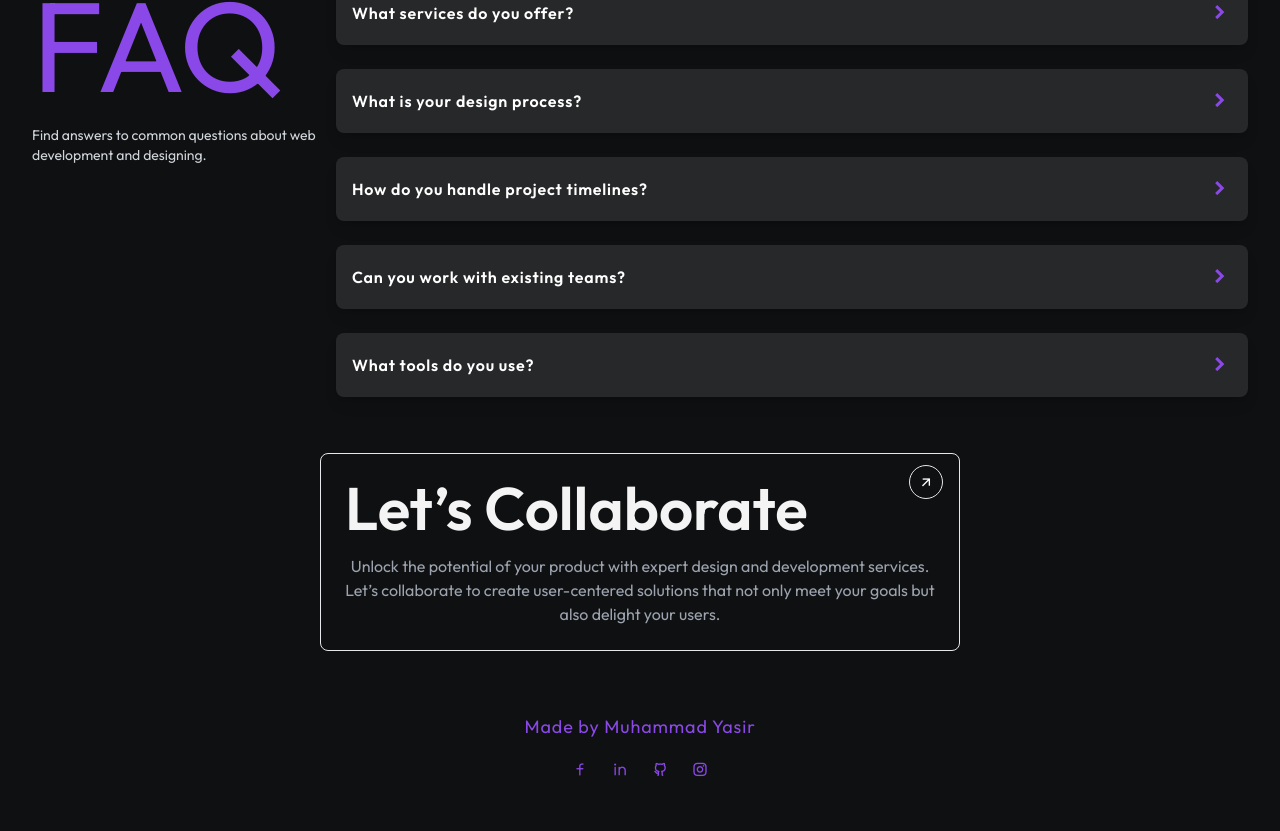
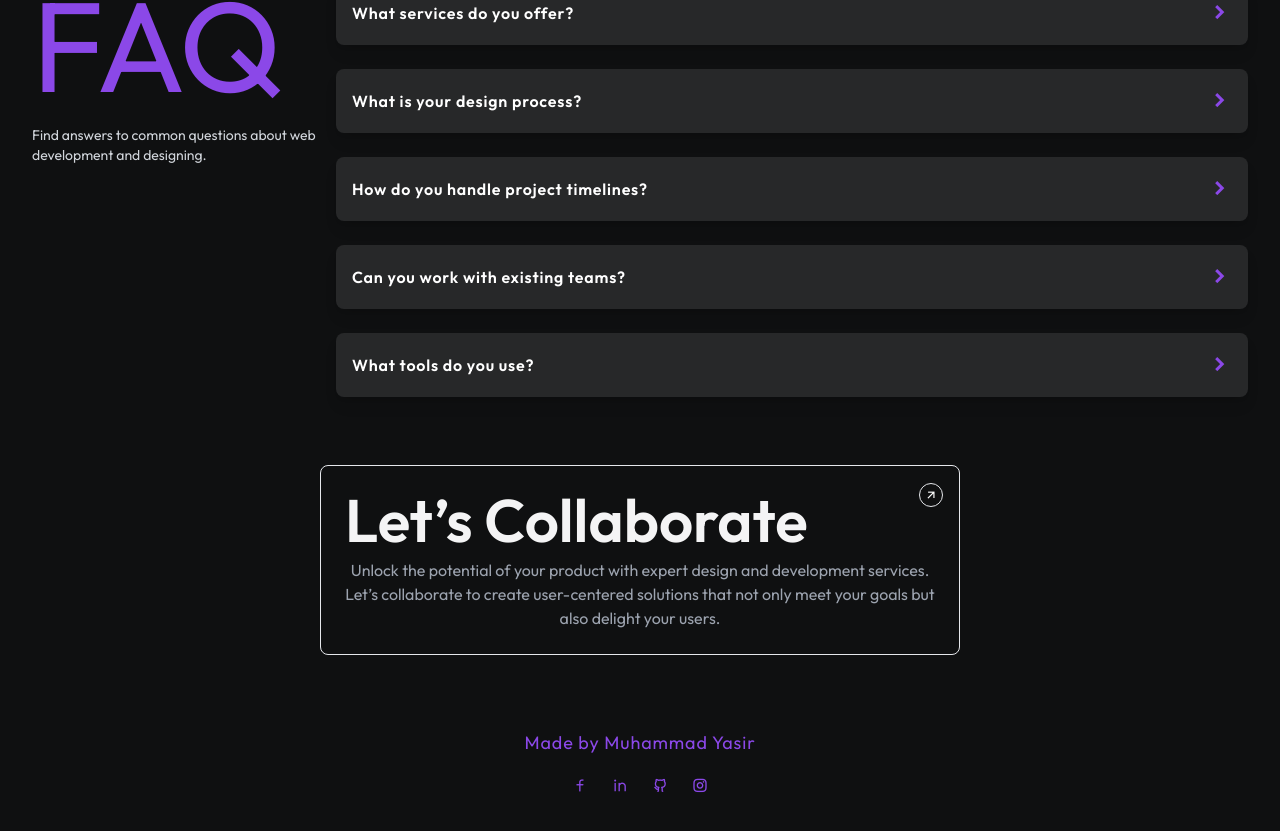
Before and after one commit to malikcancode/Muhammad-Yasir, a React (Vite) app: page / in a window 1280 px wide. Shown: the part 2060-2891 px from the top of the page. Built offline with nearby package versions, Linux system fonts and the light colour scheme.

Commit message:
Describe your changes

```diff
--- a/src/components/Collaborate.jsx
+++ b/src/components/Collaborate.jsx
@@ -1,11 +1,11 @@
 function Collaborate() {
   return (
-    <div className="flex h-full justify-center items-center p-6 sm:p-4">
+    <div className="flex h-full justify-center items-center p-7">
       <a
         href="mailto:malikoffical32@gmail.com"
         className="relative group p-6 border rounded-lg bg-transparent hover:bg-[#8B48E8] transition-transform duration-300 transform hover:scale-105 text-center max-w-[30rem] sm:max-w-[40rem]"
       >
-        <h2 className="text-5xl sm:text-6xl sm:leading-none leading-[4rem] text-[#F4F4F5] text-start font-semibold mb-4">
+        <h2 className="text-5xl sm:text-6xl sm:leading-none leading-[4rem] text-[#F4F4F5] text-start font-semibold mb-2">
           Let’s Collaborate
         </h2>
         <p className="text-gray-400 group-hover:text-white">
@@ -13,8 +13,8 @@ function Collaborate() {
           development services. Let’s collaborate to create user-centered
           solutions that not only meet your goals but also delight your users.
         </p>
-        <div className="absolute top-6 sm:top-4 right-4 hover:scale-125 transition-transform duration-300">
-          <i className="ri-arrow-right-up-line border rounded-full p-2 text-white group-hover:text-black group-hover:bg-white group-hover:text-[#8B48E8]"></i>
+        <div className="absolute top-2 sm:top-4 right-4 hover:scale-125 transition-transform duration-300 mb-6">
+          <i className="ri-arrow-right-up-line border text-sm rounded-full p-1 text-white group-hover:text-black group-hover:bg-white group-hover:text-[#8B48E8]"></i>
         </div>
       </a>
     </div>
```
